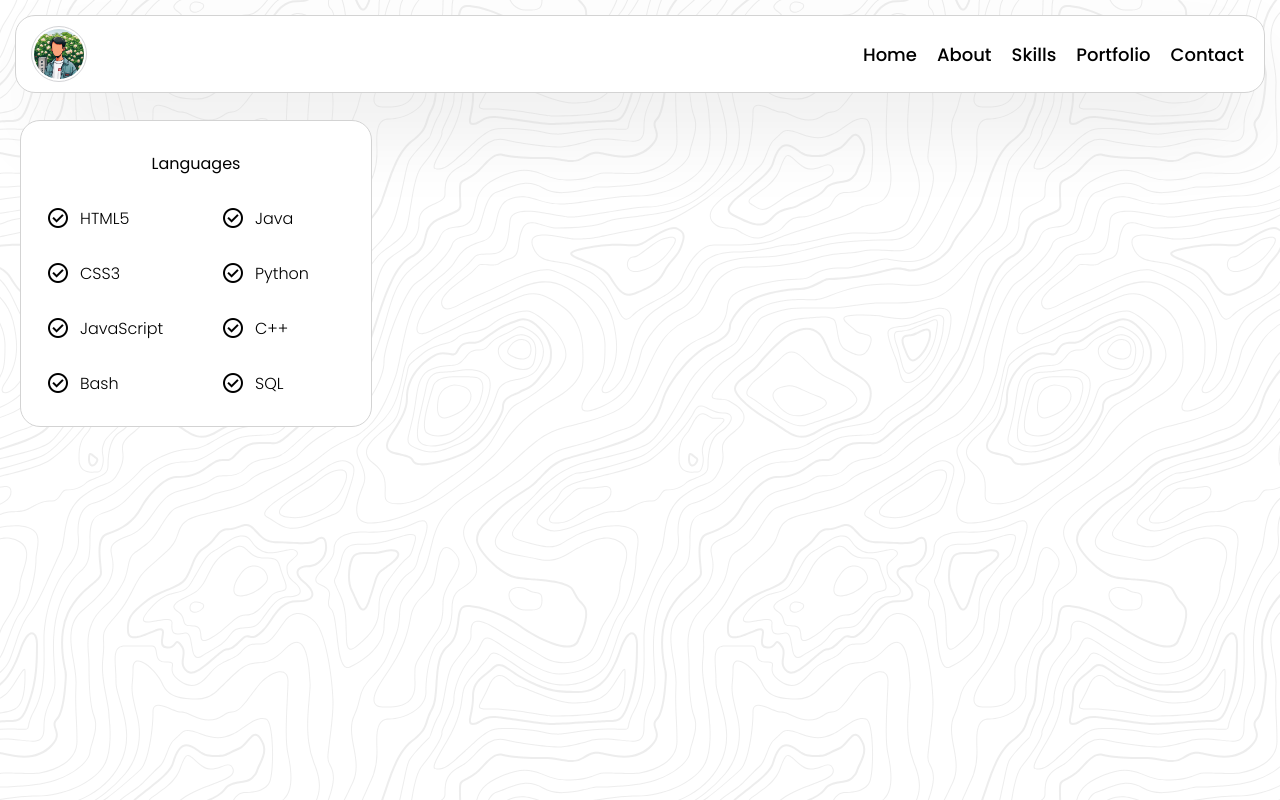
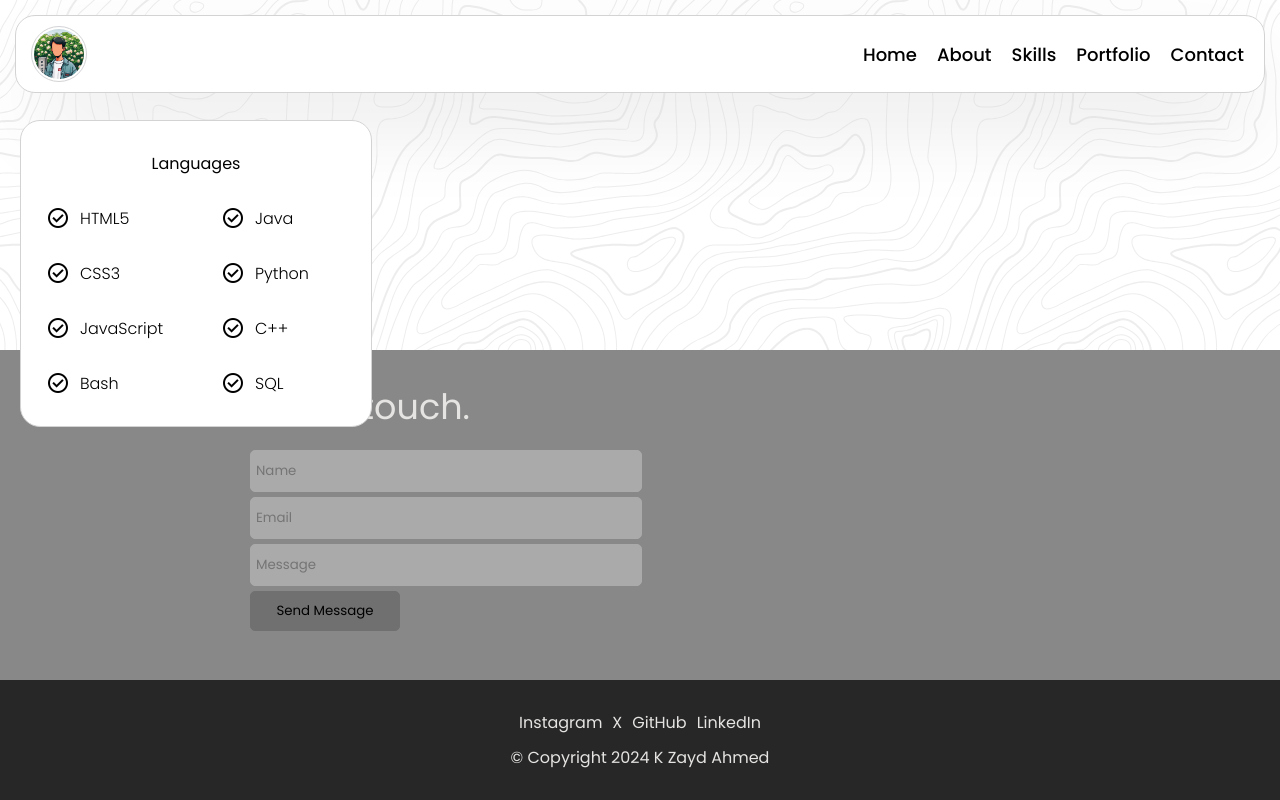
Before and after one commit to zahyaah/zayd-react-portfolio, a React (Vite) app: page / in a window 1280 px wide. Built offline with nearby package versions, Linux system fonts and the light colour scheme.

Commit message:
add footer in App.jsx

```diff
--- a/src/App.jsx
+++ b/src/App.jsx
@@ -1,16 +1,19 @@
 import NavigationBar from "./components/NavigationBar/NavigationBar.jsx"
 import Card from "./components/Card/Card.jsx"
-
+import Footer from "./components/Footer/Footer.jsx"
 
 function App() {
     return (
+
         <div className="app-container">
             <NavigationBar/>
             <Card head="Languages"
                   values={["HTML5", "Java", "CSS3", "Python", "JavaScript", "C++", "Bash", "SQL"]}/>
 
 
+            <Footer/>
         </div>
+
     )
 }
 
```
